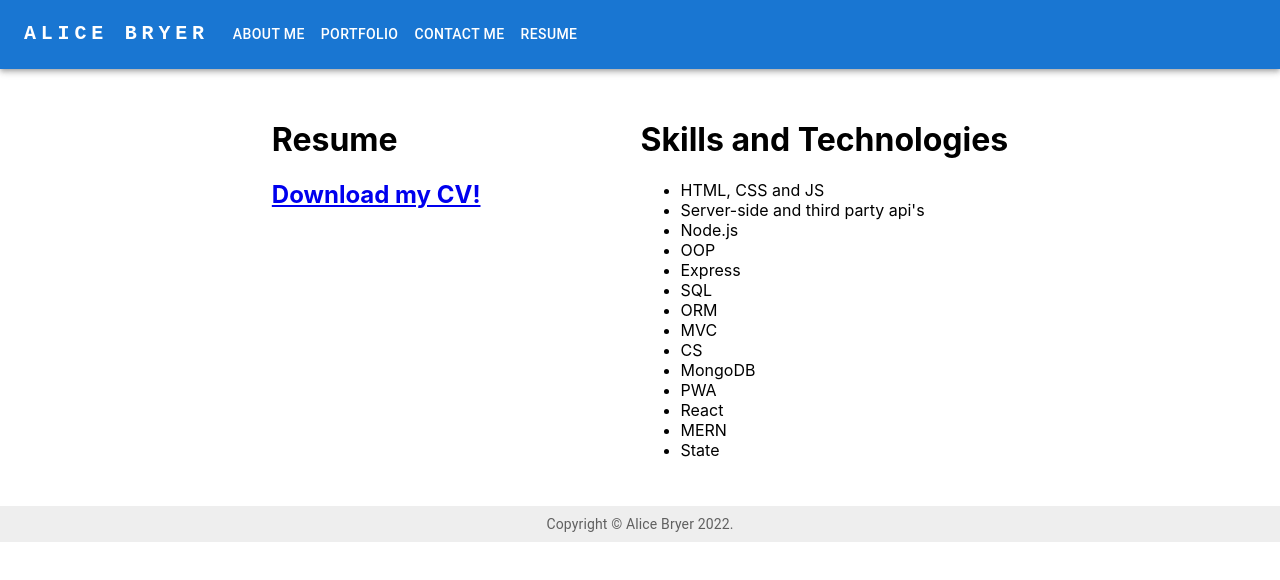
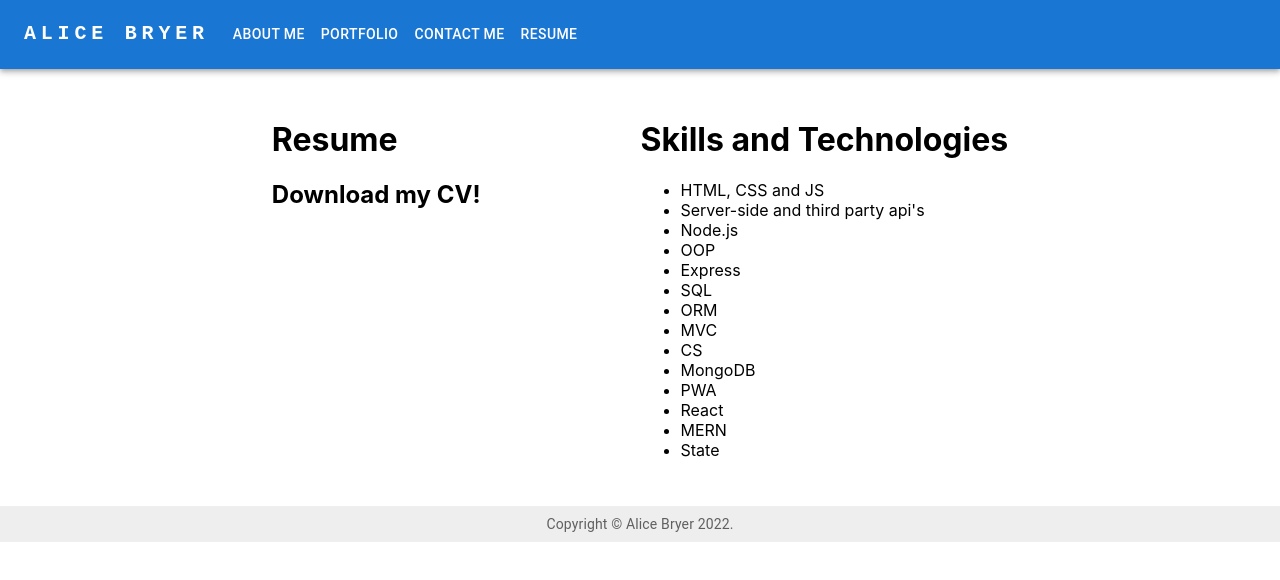
Before and after one commit to AliceBryer/react-portfolio-alice-bryer, a React (Create React App) app: page /Resume in a window 1280 px wide. Shown: the top 580 px of the page. Built offline with nearby package versions, Linux system fonts and the light colour scheme.

Commit message:
tried to fix cv download link

```diff
--- a/src/components/Resume.js
+++ b/src/components/Resume.js
@@ -1,4 +1,5 @@
 import * as React from "react";
+// const cv = require()
 
 const resume = () => {
   return (
@@ -7,9 +8,10 @@ const resume = () => {
         <h1>Resume</h1>
         <h2>
           <a
-            href="assets\Alice Bryer - CV (1).pdf"
-            download="Alice Bryer-CV"
-            target="_blank"
+          // rel="noreferrer"
+          // href={cv}
+          // download="Alice Bryer-CV"
+          // target="_blank"
           >
             Download my CV!
           </a>
```
Also changed, not shown: 2 other files (tests, documents, lock files or other folders).
